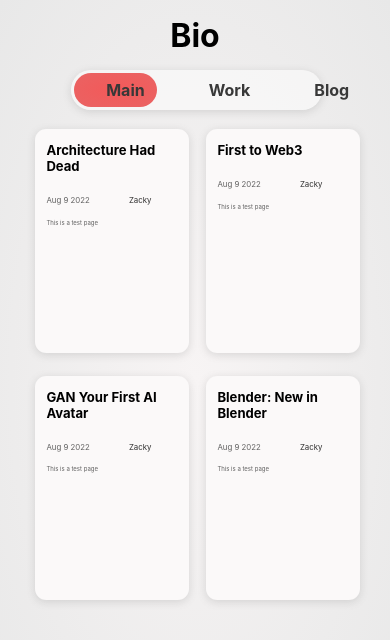
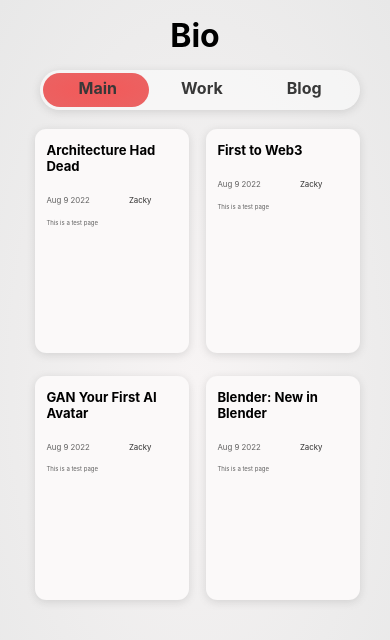
Before and after one commit to Dr7-github/myweb, a Next.js app: page /blog/Blog in a window 390 px wide. Shown: the top 640 px of the page. Built offline with nearby package versions, Linux system fonts and the light colour scheme.

Commit message:
new refresh

```diff
--- a/styles/nav.module.css
+++ b/styles/nav.module.css
@@ -55,14 +55,25 @@
 @media screen and (max-width:560px){
     .nav{
         display: block;
+        text-align: center;
     }
     .nav_contact{
         display: none;
     }
     .nav_ul{
+        z-index: 0;
+        display: inline-block;
         padding-right: 1%;
-        margin: 0% 9% 0% 10%;
+        margin: 0%;
         justify-content: space-between;
+    }
+    .nav_list{
+        z-index: 1;
+        display: inline-block;
+        padding: .3em 2em;
+    }
+    .nav_bar{
+        z-index: -1;
     }
     .nav_title{
         text-align: center;
@@ -72,6 +83,10 @@
 @media screen and (max-width:720px){
     .nav{
         padding: 0 2.5em;
+    }
+
+    .nav_ul{
+        width: 20em;
     }
 }
 
```
